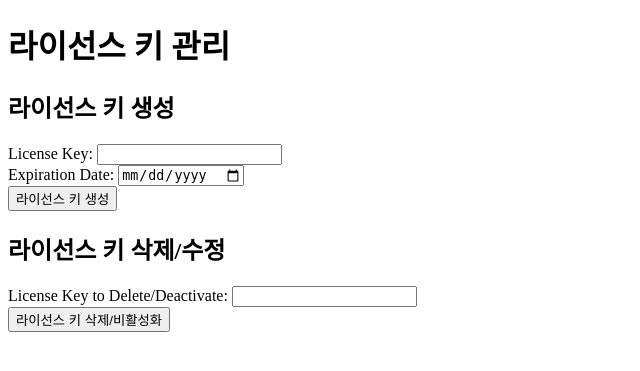
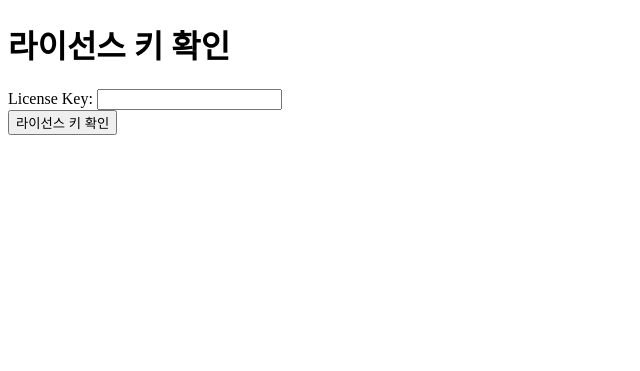
Before and after one commit to PONGKI2010/tasfds, a PHP site: page / in a window 1280 px wide. Shown: the top 371 px of the page, without its empty margins (0-640 px from the left). Run offline with PHP 8.4, Linux system fonts and the light colour scheme.

Commit message:
Update index.php

```diff
--- a/index.php
+++ b/index.php
@@ -1,33 +1,32 @@
 <?php
-// 파일 경로
 $filename = 'licenses.txt';
 
-// POST 요청으로 받은 작업
 if ($_SERVER['REQUEST_METHOD'] == 'POST') {
     $action = $_POST['action'];
 
-    if ($action === 'create') {
+    if ($action === 'verify_license') {
         $user_key = $_POST['user_key'];
-        $expiration_date = $_POST['expiration_date'];
+        $current_date = date("Y-m-d");
 
-        // 라이선스 키와 만료 날짜를 텍스트 파일에 저장
-        $data = "License Key: $user_key\nExpiration Date: $expiration_date\n\n";
-
-        // 파일에 데이터 추가
-        file_put_contents($filename, $data, FILE_APPEND);
-
-        echo "라이선스 키가 성공적으로 생성되었습니다.";
-    } elseif ($action === 'delete') {
-        $user_key = $_POST['user_key'];
-
-        // 라이선스 키를 텍스트 파일에서 삭제 (비활성화 대신 삭제)
         $file_contents = file_get_contents($filename);
-        $new_contents = str_replace("License Key: $user_key", "License Key: $user_key (Inactive)", $file_contents);
-
-        // 파일에 새로운 내용을 쓰고 기존 파일 덮어쓰기
-        file_put_contents($filename, $new_contents);
-
-        echo "라이선스 키가 성공적으로 삭제되었습니다.";
+        if (strpos($file_contents, "License Key: $user_key") !== false) {
+            $lines = explode("\n", $file_contents);
+            foreach ($lines as $line) {
+                if (strpos($line, "License Key: $user_key") !== false) {
+                    $parts = explode("Expiration Date: ", $line);
+                    $expiration_date = trim($parts[1]);
+                    if ($current_date <= $expiration_date) {
+                        echo "valid";
+                    } else {
+                        echo "expired";
+                    }
+                    break;
+                }
+            }
+        } else {
+            echo "not_found";
+        }
+        exit; // 중요: 결과를 출력한 후 프로그램을 종료합니다.
     }
 }
 ?>
@@ -35,23 +34,52 @@ if ($_SERVER['REQUEST_METHOD'] == 'POST') {
 <!DOCTYPE html>
 <html>
 <head>
-    <title>라이선스 키 관리</title>
+    <title>라이선스 키 확인</title>
 </head>
 <body>
-    <h1>라이선스 키 관리</h1>
-    <h2>라이선스 키 생성</h2>
-    <form action="" method="post">
-        <input type="hidden" name="action" value="create">
+    <h1>라이선스 키 확인</h1>
+    <form action="" method="post" id="licenseForm">
+        <input type="hidden" name="action" value="verify_license">
         License Key: <input type="text" name="user_key" required><br>
-        Expiration Date: <input type="date" name="expiration_date" required><br>
-        <input type="submit" value="라이선스 키 생성">
+        <input type="button" value="라이선스 키 확인" onclick="verifyLicense()">
     </form>
 
-    <h2>라이선스 키 삭제/수정</h2>
-    <form action="" method="post">
-        <input type="hidden" name="action" value="delete">
-        License Key to Delete/Deactivate: <input type="text" name="user_key" required><br>
-        <input type="submit" value="라이선스 키 삭제/비활성화">
-    </form>
+    <div id="result"></div>
+
+    <script>
+        function verifyLicense() {
+            var user_key = document.querySelector("input[name='user_key']").value;
+            var resultDiv = document.getElementById('result');
+            var form = document.getElementById('licenseForm');
+
+            var xhr = new XMLHttpRequest();
+            xhr.open('POST', '', true);
+            xhr.setRequestHeader('Content-Type', 'application/x-www-form-urlencoded');
+
+            xhr.onreadystatechange = function() {
+                if (xhr.readyState === 4) {
+                    if (xhr.status === 200) {
+                        var response = xhr.responseText;
+                        if (response === 'valid') {
+                            resultDiv.innerHTML = '라이선스 키가 유효합니다.';
+                            resultDiv.style.color = 'green';
+                        } else if (response === 'expired') {
+                            resultDiv.innerHTML = '라이선스 키의 유효기한이 만료되었습니다.';
+                            resultDiv.style.color = 'red';
+                        } else if (response === 'not_found') {
+                            resultDiv.innerHTML = '라이선스 키를 찾을 수 없습니다.';
+                            resultDiv.style.color = 'red';
+                        }
+                    } else {
+                        resultDiv.innerHTML = '오류가 발생했습니다.';
+                        resultDiv.style.color = 'red';
+                    }
+                }
+            };
+
+            var formData = new FormData(form);
+            xhr.send(formData);
+        }
+    </script>
 </body>
 </html>
```
